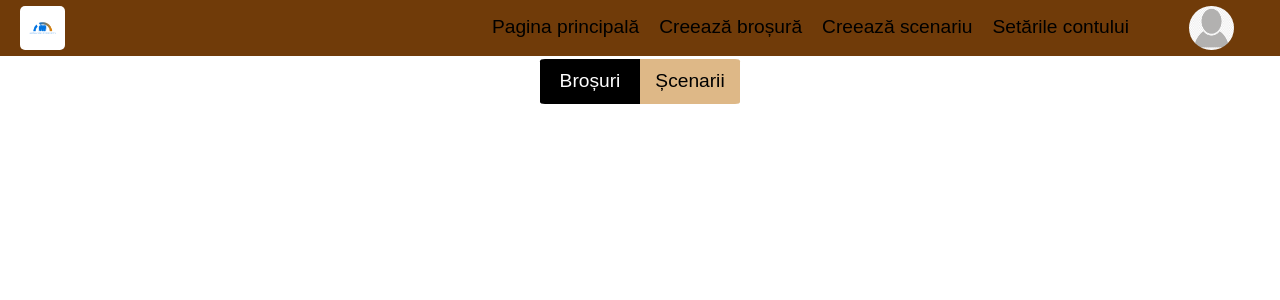
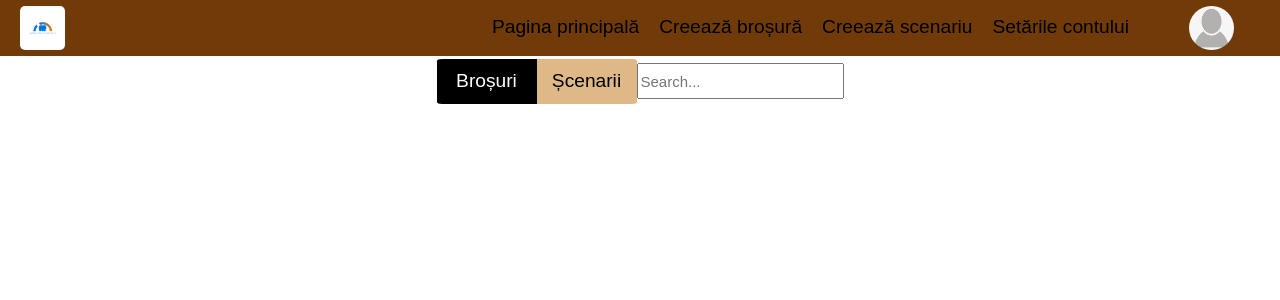
Before and after one commit to LeancaBogdan/ManagingConflicts, a React (Create React App) app in the folder managing_conflicts/: page / in a window 1280 px wide. Shown: the top 300 px of the page. Built offline with nearby package versions, Linux system fonts and the light colour scheme.

Commit message:
added search

```diff
--- a/managing_conflicts/src/App.js
+++ b/managing_conflicts/src/App.js
@@ -1,6 +1,5 @@
 import React from 'react';
 
-import classes from './App.module.css';
 import Layout from './hoc/Layout/Layout';
 import MainBody from './containers/MainBody/MainBody';
 
--- /dev/null
+++ b/managing_conflicts/src/components/TopBar/Search/Search.js
@@ -0,0 +1,15 @@
+import React from 'react';
+
+import classes from './Search.module.css';
+
+const search = (props) => {
+  return (
+    <input
+      className={classes.Search}
+      type="text"
+      placeholder="Search..."
+      onChange={props.search} />
+  );
+}
+
+export default search;
--- /dev/null
+++ b/managing_conflicts/src/components/TopBar/Search/Search.module.css
@@ -0,0 +1,4 @@
+.Search {
+  height: 60%;
+  font-size: 15px;
+}
--- a/managing_conflicts/src/components/TopBar/TopBar.js
+++ b/managing_conflicts/src/components/TopBar/TopBar.js
@@ -2,6 +2,7 @@ import React from 'react';
 
 import classes from './TopBar.module.css';
 import ToggleBar from './ToggleBar/ToggleBar';
+import Search from '../TopBar/Search/Search';
 
 const topBar = (props) => {
   return (
@@ -9,6 +10,9 @@ const topBar = (props) => {
       <ToggleBar
         showBrochures={props.showBrochures}
         toggleClicked={props.toggleClicked}/>
+      <Search
+        className={classes.Search}
+        search={props.search}/>
     </div>
   );
 }
--- a/managing_conflicts/src/components/TopBar/TopBar.module.css
+++ b/managing_conflicts/src/components/TopBar/TopBar.module.css
@@ -1,7 +1,12 @@
 .TopBar {
   margin: 0;
   height: 50px;
+  display: flex;
+  flex-direction: row;
   align-items: center;
   justify-content: center;
-  display: flex;
 }
+
+.Search {
+  justify-self: flex-end;
+}
--- a/managing_conflicts/src/containers/MainBody/MainBody.js
+++ b/managing_conflicts/src/containers/MainBody/MainBody.js
@@ -14,12 +14,17 @@ class MainBody extends Component {
     this.setState((prevState) => { return {showBrochures: !prevState.showBrochures}});
   }
 
+  searchHandler = (event) => {
+    console.log(event.target.value)
+  }
+
   render() {
     return (
       <Auxiliary>
         <TopBar
           showBrochures={this.state.showBrochures}
-          toggleClicked={this.toggleHandler}/>
+          toggleClicked={this.toggleHandler}
+          search={this.searchHandler}/>
       </Auxiliary>
     );
   }
```
